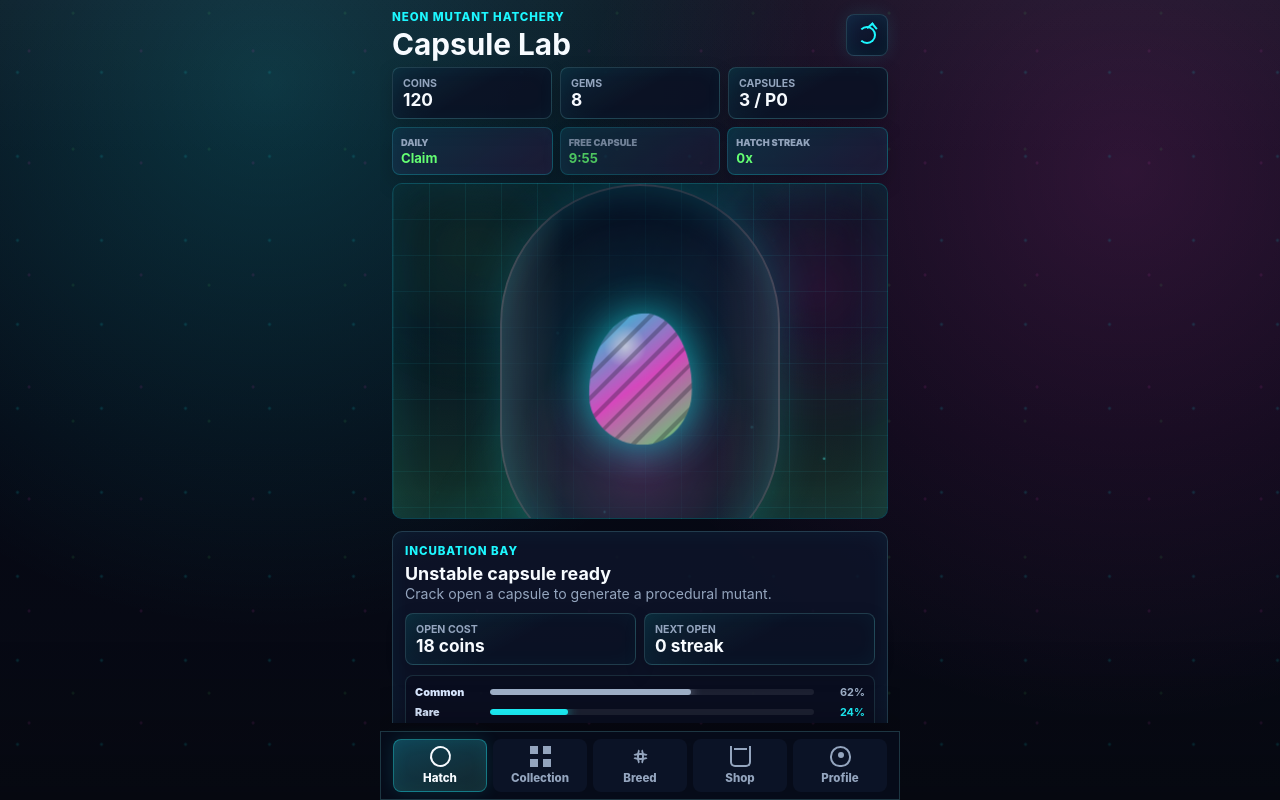
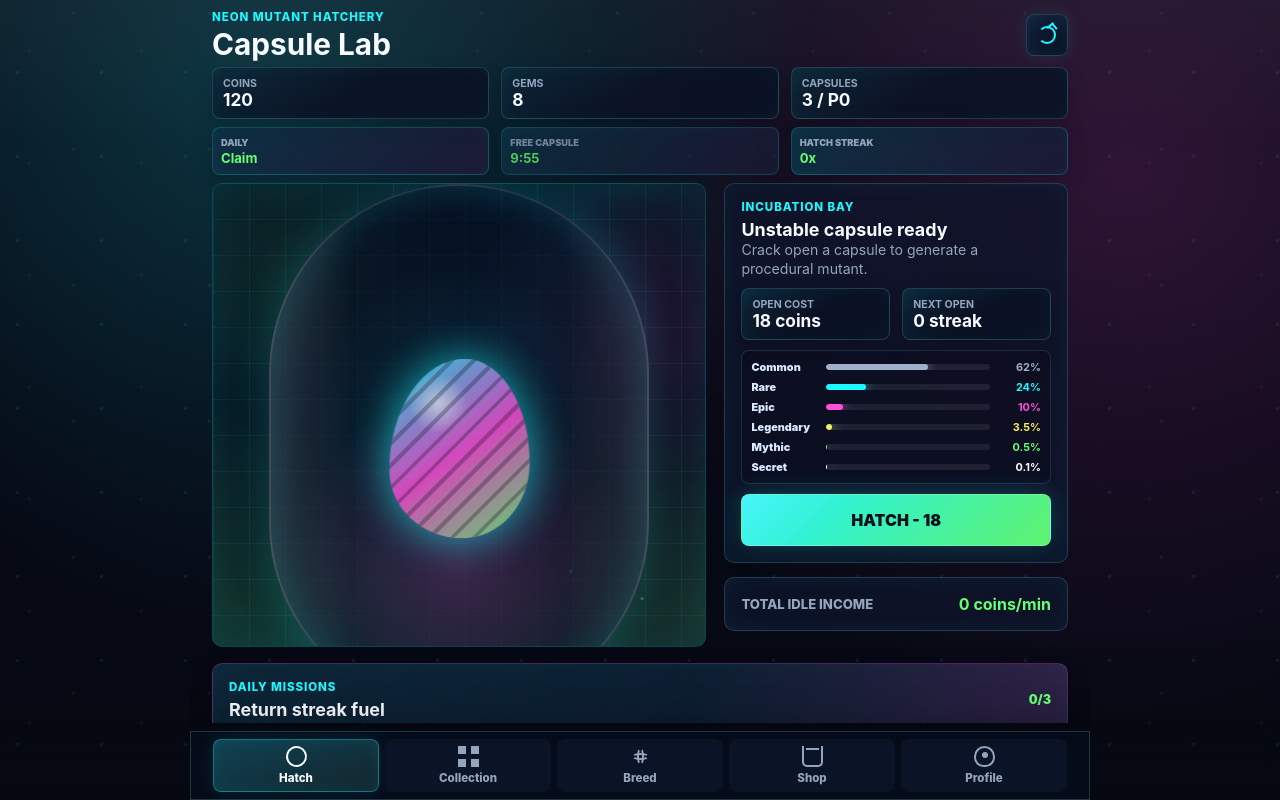
Before and after one commit to isawh/neon-mutant-hatchery, a React (Vite) app: page / in a window 1280 px wide. Built offline with nearby package versions, Linux system fonts and the light colour scheme.

Commit message:
fix fullscreen centered layout

```diff
--- a/src/App.tsx
+++ b/src/App.tsx
@@ -770,6 +770,8 @@ export default function App() {
                 <strong>{formatDuration(state.activeEvent.endsAt - now)}</strong>
               </div>
             ) : null}
+            <div className="hatch-layout">
+              <div className="hatch-chamber-column">
                 <div
                   className={`incubator ${isHatching ? "hatching" : ""} ${
                     revealRarity || lastHatched ? `incubator-${(revealRarity ?? lastHatched!.rarity).toLowerCase()}` : ""
@@ -807,6 +809,8 @@ export default function App() {
                     </div>
                   ) : null}
                 </div>
+              </div>
+              <div className="hatch-side-column">
                 <div className="panel">
                   <div>
                     <p className="eyebrow">Incubation bay</p>
@@ -870,6 +874,8 @@ export default function App() {
                     </button>
                   </div>
                 ) : null}
+              </div>
+            </div>
             <MissionPanel missions={state.dailyMissions} onClaim={handleMissionClaim} />
           </div>
         ) : null}
--- a/src/styles.css
+++ b/src/styles.css
@@ -118,8 +118,8 @@ button:not(:disabled):active {
 }
 
 .app-content {
-  width: min(100vw, 520px);
-  max-width: 520px;
+  width: 100%;
+  max-width: 100vw;
   height: 100%;
   min-height: 0;
   margin: 0 auto;
@@ -420,6 +420,19 @@ p {
 .breed-screen,
 .shop-screen,
 .profile-screen {
+  display: flex;
+  flex-direction: column;
+  gap: 12px;
+}
+
+.hatch-layout,
+.hatch-chamber-column,
+.hatch-side-column {
+  min-width: 0;
+}
+
+.hatch-layout,
+.hatch-side-column {
   display: flex;
   flex-direction: column;
   gap: 12px;
@@ -2962,3 +2975,105 @@ p {
     filter: brightness(1.25);
   }
 }
+
+@media (min-width: 640px) {
+  .app-content {
+    width: min(100vw, 720px);
+    max-width: 720px;
+  }
+
+  .top-panel {
+    padding-inline: 18px;
+  }
+
+  .resource-bar,
+  .retention-strip {
+    gap: 12px;
+    padding-inline: 18px;
+  }
+
+  .screen {
+    padding-inline: 18px;
+  }
+
+  .hatch-screen,
+  .breed-screen,
+  .shop-screen,
+  .profile-screen {
+    gap: 16px;
+  }
+
+  .incubator {
+    height: clamp(280px, 48dvh, 500px);
+  }
+
+  .capsule {
+    width: min(38vw, 340px);
+  }
+
+  .panel,
+  .income-strip,
+  .rare-flex-panel,
+  .event-banner,
+  .mission-panel {
+    padding: 16px;
+  }
+
+  .hatch-meta-grid,
+  .stats-grid {
+    gap: 12px;
+  }
+
+  .bottom-nav {
+    padding-inline: 18px;
+  }
+}
+
+@media (min-width: 1024px) {
+  .app-content {
+    width: min(100vw, 900px);
+    max-width: 900px;
+  }
+
+  .top-panel {
+    padding-inline: 22px;
+  }
+
+  .resource-bar,
+  .retention-strip {
+    padding-inline: 22px;
+  }
+
+  .screen {
+    padding-inline: 22px;
+  }
+
+  .hatch-layout {
+    display: grid;
+    grid-template-columns: minmax(0, 1.18fr) minmax(310px, 0.82fr);
+    align-items: stretch;
+    gap: 18px;
+  }
+
+  .hatch-chamber-column {
+    display: flex;
+    min-height: 0;
+  }
+
+  .hatch-chamber-column .incubator {
+    flex: 1 1 auto;
+    height: clamp(420px, 58dvh, 620px);
+  }
+
+  .hatch-side-column {
+    gap: 14px;
+  }
+
+  .capsule {
+    width: min(30vw, 380px);
+  }
+
+  .bottom-nav {
+    padding-inline: 22px;
+  }
+}
```
Lines whose indentation alone changed are shown as unchanged.
